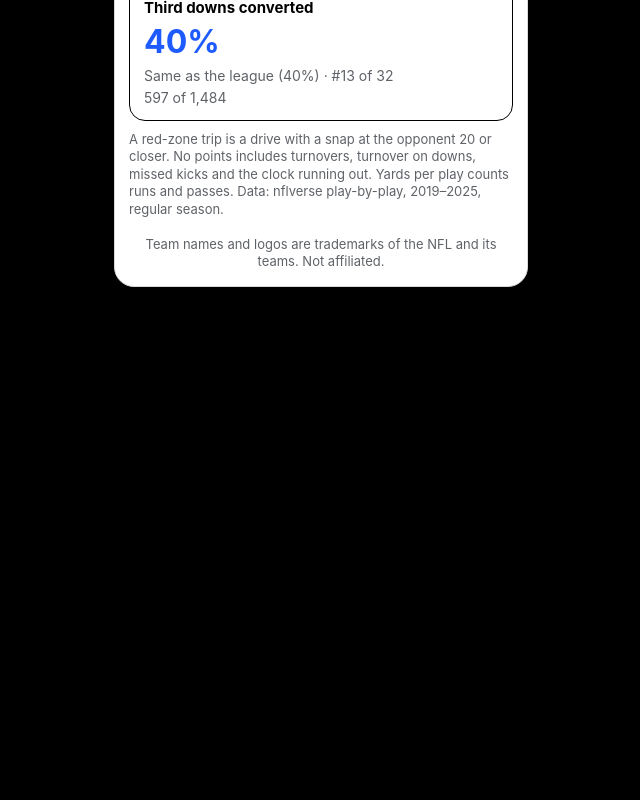
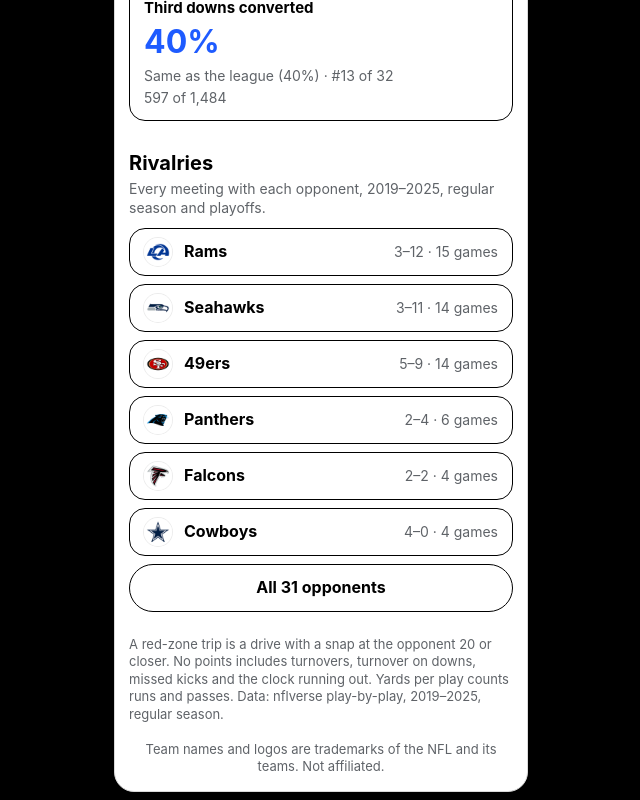
Before and after one commit to nmpy7knjd8-code/nfl-analytics-simulator, a Next.js app in the folder frontend/: page /team/ARI in a window 1280 px wide. Shown: the part 893-1693 px from the top of the page, without its empty margins (319-959 px from the left). Before the commit the page ends 1188 px from the top, so only its background shows below. Built offline with nearby package versions, Linux system fonts and the light colour scheme.

Commit message:
Team pages link to every rivalry page

```diff
--- a/frontend/app/team/[abbr]/page.tsx
+++ b/frontend/app/team/[abbr]/page.tsx
@@ -6,6 +6,8 @@
 import { Header, Trademark } from "../../../components/SimpleGame";
 import { TeamRedzone } from "../../../components/TeamRedzone";
 import { REDZONE } from "../../../lib/teamRedzone";
+import Link from "next/link";
+import { teamRivals, type Rival } from "../../../lib/rivalries";
 import "../team.css";
 
 type Props = { params: Promise<{ abbr: string }> };
@@ -26,6 +28,17 @@
   const c = TEAMS[abbr];
   if (!c || !REDZONE.teams.some((t) => t.team === abbr)) notFound();
   const [s0, s1] = REDZONE.seasons;
+  const rivals = teamRivals(abbr);
+  const top = rivals.slice(0, 6), rest = rivals.slice(6);
+  const rivalRow = (r: Rival) => (
+    <li key={r.key}>
+      <Link href={`/rivalry/${r.key}/`} className="tm-rrow">
+        <TeamLogo abbr={r.opp} size={28} />
+        <span className="tm-rname">{teamNickname(r.opp)}</span>
+        <span className="tm-rrec">{r.w}–{r.l}{r.t ? `–${r.t}` : ""} · {r.meetings} {r.meetings === 1 ? "game" : "games"}</span>
+      </Link>
+    </li>
+  );
   return (
     <main id="main">
       <div className="sg-app tm" style={{ "--tm-c": c.primary } as React.CSSProperties}>
@@ -36,6 +49,17 @@
         </header>
         <p className="tm-lede">How their offense did: red-zone touchdowns, yards per play and third downs.</p>
         <TeamRedzone abbr={abbr} />
+        <section className="tm-rivals" aria-labelledby="tm-rivals-h">
+          <h2 id="tm-rivals-h" className="tm-rh">Rivalries</h2>
+          <p className="tm-rsub">Every meeting with each opponent, {s0}–{s1}, regular season and playoffs.</p>
+          <ul className="tm-rlist">{top.map(rivalRow)}</ul>
+          {rest.length ? (
+            <details className="tm-rmore">
+              <summary>All {rivals.length} opponents</summary>
+              <ul className="tm-rlist">{rest.map(rivalRow)}</ul>
+            </details>
+          ) : null}
+        </section>
         <p className="tm-note">
           A red-zone trip is a drive with a snap at the opponent 20 or closer. No points includes turnovers, turnover on downs,
           missed kicks and the clock running out. Yards per play counts runs and passes. Data: nflverse play-by-play, {s0}–{s1}, regular season.
--- a/frontend/app/team/team.css
+++ b/frontend/app/team/team.css
@@ -30,3 +30,15 @@
 .tm .tm-stats span{font-weight:700;font-size:15px}
 .tm .tm-stats b{font-size:32px;color:var(--sg-b)}
 .tm .tm-stats small{font-size:14px;color:var(--sg-g)}
+/* Rivalry links */
+.tm .tm-rivals{margin:18px 0 6px}
+.tm .tm-rh{font-size:20px;margin:0 0 2px}
+.tm .tm-rsub{font-size:14px;color:var(--sg-g);margin:0 0 10px}
+.tm .tm-rlist{list-style:none;margin:0;padding:0;display:grid;gap:8px}
+.tm .tm-rrow{display:flex;align-items:center;gap:10px;min-height:48px;padding:6px 14px;border:1.5px solid #000;border-radius:16px;color:#000;text-decoration:none}
+.tm .tm-rrow:focus-visible,.tm .tm-rmore summary:focus-visible{outline:3px solid var(--sg-b);outline-offset:2px}
+.tm .tm-rname{font-weight:700;font-size:16px;flex:1;min-width:0}
+.tm .tm-rrec{font-size:14px;color:var(--sg-g);white-space:nowrap}
+.tm .tm-rmore{margin-top:8px}
+.tm .tm-rmore summary{min-height:48px;display:flex;align-items:center;justify-content:center;border-radius:999px;border:1.5px solid #000;font-weight:700;cursor:pointer;list-style:none;margin-bottom:8px}
+.tm .tm-rmore summary::-webkit-details-marker{display:none}
--- a/frontend/lib/rivalries.ts
+++ b/frontend/lib/rivalries.ts
@@ -92,3 +92,17 @@
   const cb = opts(b).find((h) => far(h, ca)) ?? (far(FALLBACK, ca) ? FALLBACK : "#000000");
   return [ca, cb];
 }
+
+export type Rival = { opp: string; key: string; meetings: number; w: number; l: number; t: number };
+/** Every opponent a team met 2019–2025, most meetings first; record from the team's side. */
+export function teamRivals(team: string): Rival[] {
+  const t = franchise(team);
+  return allPairs()
+    .filter((k) => k.split("-").includes(t))
+    .map((k) => {
+      const r = rivalry(k)!;
+      const mine = r.a === t;
+      return { opp: mine ? r.b : r.a, key: k, meetings: r.meetings.length, w: mine ? r.aWins : r.bWins, l: mine ? r.bWins : r.aWins, t: r.ties };
+    })
+    .sort((x, y) => y.meetings - x.meetings || x.opp.localeCompare(y.opp));
+}
```
Also changed, not shown: 1 other file (tests, documents, lock files or other folders).
